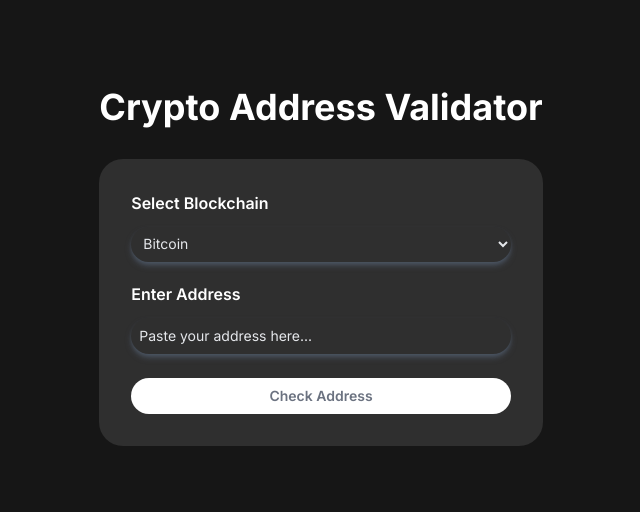
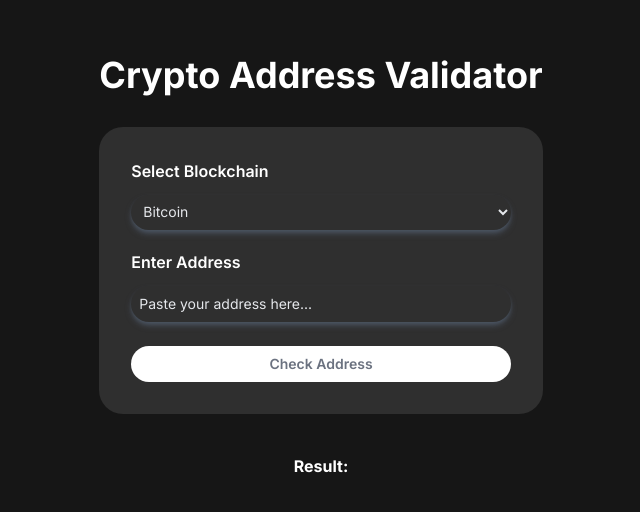
Before and after one commit to 0xScratch/Crypto-Address-Validator, a Next.js app: page / in a window 1280 px wide. Shown: the part 134-646 px from the top of the page, without its empty margins (319-959 px from the left). Built offline with nearby package versions, Linux system fonts and the light colour scheme.

Commit message:
Applied the result

```diff
--- a/src/components/Main.tsx
+++ b/src/components/Main.tsx
@@ -1,9 +1,9 @@
 export const Main = () => {
     return (
         <>
-            <div>
+            <div className="flex flex-col">
                 <h1 className="text-white font-bold text-4xl mb-8">Crypto Address Validator</h1>
-                <div className="bg-[#2f2f2f] px-8 py-8 rounded-3xl">
+                <div className="bg-[#2f2f2f] px-8 py-8 rounded-3xl mb-10">
                     <div>
                         <div className="mb-5">
                             <label htmlFor="blockchain" className="text-white text-base font-semibold">Select Blockchain</label>
@@ -28,6 +28,9 @@ export const Main = () => {
                         Check Address
                     </button>
                 </div>
+                <div className="m-auto">
+                    <p className="text-white font-bold">Result:</p>
+                </div>
             </div>
         </>
     );
```
